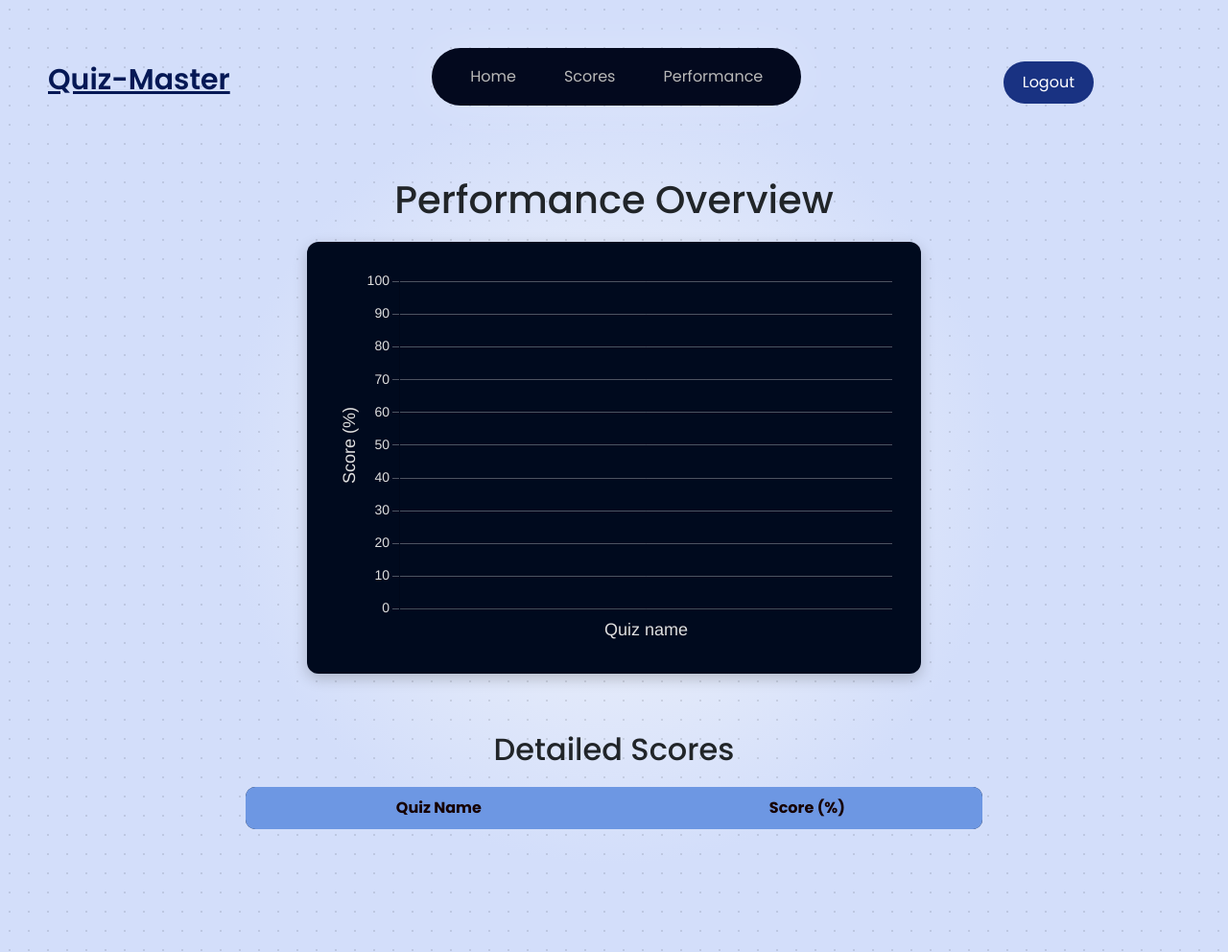
After one commit to rishabhcdb/quiz-app, a Flask app: page /student/scores in a window 1280 px wide. The commit adds this page. Shown: the whole page at 96% size. Run offline with Flask 3, Linux system fonts and the light colour scheme; a user stored in the database is signed in; lists and menus that the app fills with data are empty.

Commit message:
Implemented Charts for student and admin

```diff
--- a/app.py
+++ b/app.py
@@ -55,8 +55,8 @@ def admin_dashboard():
 
 
 
-@app.route('/student/performance')
-def student_performance():
+@app.route('/student/scores')
+def student_scores():
     user_id = session.get('user_id')  # Get logged-in student's ID
 
     if not user_id:
@@ -69,7 +69,52 @@ def student_performance():
     quiz_names = [Quiz.query.get(score.qz_id).remarks if Quiz.query.get(score.qz_id) else "Unknown Quiz" for score in scores]
     quiz_scores = [score.score for score in scores]  # Extract score percentages
 
-    return render_template('performance_sd.html', quiz_names=quiz_names, quiz_scores=quiz_scores)
+    # Combine quiz names and scores into tuples
+    quiz_scores_data = list(zip(quiz_names, quiz_scores))
+
+    return render_template('scores_sd.html', quiz_names=quiz_names, quiz_scores=quiz_scores, quiz_scores_data=quiz_scores_data)
+
+
+
+@app.route('/student/performance')
+def student_performance():
+    user_id = session.get('user_id')  # Get logged-in student's ID
+
+    if not user_id:
+        return redirect(url_for('login'))  # Redirect to login if user not found
+
+    # Fetch subjects and count quizzes attempted per subject
+    subject_attempts = (
+        db.session.query(Subjects.name, db.func.count(Score.qz_id))
+        .join(Quiz, Quiz.id == Score.qz_id)
+        .join(Subjects, Subjects.id == Quiz.subject_id)
+        .filter(Score.userId == user_id)
+        .group_by(Subjects.name)
+        .all()
+    )
+
+    # Fetch total quizzes per subject (not just attempted)
+    total_quizzes = (
+        db.session.query(Subjects.name, db.func.count(Quiz.id))
+        .join(Subjects, Subjects.id == Quiz.subject_id)
+        .group_by(Subjects.name)
+        .all()
+    )
+
+    # Convert query results to dictionaries for easier lookup
+    subject_attempt_dict = dict(subject_attempts)
+    total_quiz_dict = dict(total_quizzes)
+
+    subjects = list(total_quiz_dict.keys())  # Get all subjects
+    attempts = [subject_attempt_dict.get(subj, 0) for subj in subjects]  # Attempted quizzes (default 0 if not attempted)
+    total = [total_quiz_dict[subj] for subj in subjects]  # Total quizzes
+
+    return render_template('performance_sd.html', subjects=subjects, attempts=attempts, total=total)
+
+
+
+
+
 
 
 @app.route('/summary')
--- a/controllers/quiz_controller.py
+++ /dev/null
@@ -1,2 +0,0 @@
-from flask import Flask, render_template, request, jsonify, redirect, url_for, flash
-from models.models import db, Users
--- a/templates/add_quiz.html
+++ b/templates/add_quiz.html
@@ -30,7 +30,7 @@
             </div>
 
             <div>
-                <label for="time_duration">Duration:</label>
+                <label for="time_duration">Duration: <span style="font-weight: 500;font-size: 13px;">(minutes)</span></label>
                 <input id="time_duration" name="time_duration" placeholder="Enter quiz duration" value = {{quiz.time_duration}} required>
             </div>
 
@@ -63,7 +63,7 @@
             </div>
 
             <div>
-                <label for="time_duration">Duration:</label>
+                <label for="time_duration">Duration: <span style="font-weight: 500;font-size: 13px;">(minutes)</span></label>
                 <input id="time_duration" name="time_duration" placeholder="Enter quiz duration" required>
             </div>
 
--- a/templates/admin_dashboard.html
+++ b/templates/admin_dashboard.html
@@ -34,7 +34,7 @@
 
         {% for item in arr_items %}
         <div class="card"
-            style="width: 40%;min-height: 280px; background-color: #7f9ced94; padding: 25px 35px; border-radius: 25px; border: 0; box-shadow: 0px 2px 10px rgba(0, 0, 0, 0.0); text-align: center; margin-top: 0px; display: flex; flex-direction: column; justify-content: space-between;">
+            style="min-width: 30%;min-height: 280px; background-color: #7f9ced94; padding: 25px 35px; border-radius: 25px; border: 0; box-shadow: 0px 2px 10px rgba(0, 0, 0, 0.0); text-align: center; margin-top: 0px; display: flex; flex-direction: column; justify-content: space-between;">
             <div>
                 <div style="display: flex; align-items: center; justify-content: space-between;">
                     <a href="{{ url_for('chapters_list', subject_id=item.subject.id) }}"
@@ -53,9 +53,7 @@
                     <div
                         style="display: flex; justify-content: space-between; margin-top: 20px; align-items: center; font-size: 16px;font-weight: 500; color: #303030;">
                         <span style="flex: 1; text-align: left;">Chapter name </span>
-                        <span style="flex: 0; text-align: center; margin-left: -15px; margin-right: 25px;">|</span>
-                        <span style="flex: 1; text-align: center;margin-right: 35px;">No. of quizzes</span>
-                        <span style="flex: 0; text-align: center; margin-right: -80px">|</span>
+
                         <span style="flex: 1; text-align: right; padding-right: 30px">Action</span>
                     </div>
                 </a>
--- a/templates/chapters_list.html
+++ b/templates/chapters_list.html
@@ -66,7 +66,7 @@
                                 <h5 style="font-weight: 550;">{{ quiz.remarks }}</h5>
                                 <p>Date: {{ quiz.date_of_quiz }}</p>
                                 <p>Duration: {{ quiz.time_duration }} mins</p>
-                                <p>No. of Qs: {{ quiz.num_questions }}</p>
+
                             </a>
                             <a
                                 href="{{ url_for('redirect_edit_quiz', subject_id=subject.id, chapter_id=item.chapter.id, quiz_id=quiz.id) }}">
--- a/templates/navbar_sd.html
+++ b/templates/navbar_sd.html
@@ -90,8 +90,8 @@
     <nav class="navbar" style="background-color: #03091e; padding: 10px 20px; border-radius: 35px; display: flex; align-items: center;">
       <div class="nav-links" style="display: flex; gap: 10px;">
         <a href="{{ url_for('student_dashboard.student_dashboard') }}" class="nav-item" style="text-decoration: none;">Home</a>
-        <a href="{{ url_for('student_performance') }}" class="nav-item" style="text-decoration: none;">Scores</a>
-        <a href="/chapters" class="nav-item" style="text-decoration: none;">About</a>
+        <a href="{{ url_for('student_scores') }}" class="nav-item" style="text-decoration: none;">Scores</a>
+        <a href="{{ url_for('student_performance') }}" class="nav-item" style="text-decoration: none;">Performance</a>
       </div>
     </nav>
     <a href="{{ url_for('logout') }}" style="text-decoration: none;">
--- a/templates/register.html
+++ b/templates/register.html
@@ -42,9 +42,8 @@
 <body class='page_look font_family_poppins'>
     {% include 'navbar_login.html' %}
 
-    <h1 style="color: rgb(2, 34, 61); font-weight: 600; font-size: 45px; margin-left: 14%;">Supercharge your</h1>
-    <h1 style="color: rgb(2, 34, 61); font-weight: 600; font-size: 75px; margin-top: -32px; margin-left: 15%;">Exam-Prep
-    </h1>
+    <h1 style="color: rgb(2, 34, 61); font-weight: 600;font-size:45px;margin-left:14%;margin-top: -60px;">Supercharge your</h1>
+    <h1 style="color: rgb(2, 34, 61); font-weight: 600;font-size: 75px; margin-top: -32px;margin-left: 15%;">Exam-Prep</h1>
 
     <div class="container">
         <img src="{{ url_for('static', filename='images/Student_2.png') }}" alt="Student studying" class="form-image">
--- /dev/null
+++ b/templates/scores_sd.html
@@ -0,0 +1,180 @@
+<!DOCTYPE html>
+<html lang="en">
+
+<head>
+    <meta charset="UTF-8">
+    <meta name="viewport" content="width=device-width, initial-scale=1.0">
+    <title>Performance Dashboard</title>
+    <link rel="stylesheet" href="{{ url_for('static', filename='styles.css') }}">
+    <link rel="preconnect" href="https://fonts.googleapis.com">
+    <link rel="preconnect" href="https://fonts.gstatic.com" crossorigin>
+    <link
+        href="https://fonts.googleapis.com/css2?family=Lato:ital,wght@0,100;0,300;0,400;0,700;0,900;1,100;1,300;1,400;1,700;1,900&family=Montserrat:ital,wght@0,100..900;1,100..900&family=Poppins:ital,wght@0,100;0,200;0,300;0,400;0,500;0,600;0,700;0,800;0,900&display=swap"
+        rel="stylesheet">
+    <script src="https://cdn.jsdelivr.net/npm/chart.js"></script>
+    <style>
+        h1 {
+            color: #dfdfdf;
+            margin-bottom: 20px;
+        }
+
+        .chart-container {
+            margin: auto;
+            width: 50%;
+            max-width: 900px;
+            height: 450px;
+            /* Increased height */
+            background: rgb(0, 10, 30);
+            padding: 30px;
+            border-radius: 12px;
+            box-shadow: 0px 5px 15px rgba(0, 0, 0, 0.2);
+            display: flex;
+            justify-content: center;
+            align-items: center;
+        }
+
+        canvas {
+            height: 100% !important;
+            /* Ensures it takes full height */
+        }
+        .table-container {
+            display: flex;
+            justify-content: center;
+            margin-top: 20px;
+            width: 100%;
+            margin-bottom: 10%;
+        }
+        table {
+            border-collapse: collapse;
+            width: 60%;
+            text-align: center;
+            background: rgb(0, 10, 27);
+            color: white;
+            border-radius: 10px;
+            overflow: hidden;
+        }
+        thead {
+            background: rgb(109, 151, 227);
+            color: rgb(22, 0, 0);
+        }
+        th, td {
+            padding: 10px;
+            border: 1px solid #ccc;
+        }
+    </style>
+</head>
+
+<body class='page_look font_family_poppins'>
+    {%include 'navbar_sd.html'%}
+    <h1 style="margin: auto;justify-content: center;display: flex;margin-top: 5%; margin-bottom: 20px;">Performance
+        Overview</h1>
+
+    <div class="chart-container">
+        <canvas id="performanceChart"></canvas>
+    </div>
+
+    <script>
+        // Data from Flask
+        let quizNames = JSON.parse('{{ quiz_names | tojson | safe }}');
+        let scores = JSON.parse('{{ quiz_scores | tojson | safe }}');
+
+        // Bar chart configuration
+        const ctx = document.getElementById('performanceChart').getContext('2d');
+        const performanceChart = new Chart(ctx, {
+            type: 'bar',
+            data: {
+                labels: quizNames,
+                datasets: [{
+                    label: 'Score (%)',
+                    data: scores,
+                    backgroundColor: [
+                        '#FF6384', '#36A2EB', '#FFCE56', '#4BC0C0', '#9966FF', '#FF9F40'
+                    ],
+                    borderRadius: 6,
+                    barThickness: 50,
+                }]
+            },
+            options: {
+                responsive: true,
+                maintainAspectRatio: false,
+                scales: {
+                    y: {
+                        beginAtZero: true,
+                        max: 100,
+                        grid: {
+                            color: 'rgba(256, 256, 256, 0.3)'
+                        },
+                        ticks: {
+                            stepSize: 10,
+                            font: { size: 14 },
+                            color: '#dfdfdf'
+                        },
+                        title: {
+                            display: true,
+                            text: 'Score (%)',
+                            font: { size: 18 },
+                            color: '#dfdfdf'
+                        }
+                    },
+                    x: {
+                        ticks: {
+                            font: { size: 16 },
+                            color: '#dfdfdf'
+                        },
+                        grid: {
+                            display: true,
+                            color: 'rgba(256, 256, 256, 0.3)'
+                        },
+                        title: {
+                            display: true,
+                            text: 'Quiz name',
+                            font: { size: 18 },
+                            color: '#dfdfdf'
+
+                        }
+                    }
+                },
+                plugins: {
+                    legend: {
+                        display: false
+                    },
+                    tooltip: {
+                        backgroundColor: 'rgba(0, 0, 0, 0.8)',
+                        titleFont: { size: 16 },
+                        bodyFont: { size: 14 },
+                        padding: 12
+                    }
+                },
+                animation: {
+                    duration: 1500,
+                    easing: 'easeOutBounce'
+                }
+            }
+        });
+    </script>
+
+    <h2 style="display: flex;margin: auto;justify-content: center;margin-top: 60px;">Detailed Scores</h2>
+    <div class="table-container">
+        <table>
+            <thead>
+                <tr>
+                    <th>Quiz Name</th>
+                    <th>Score (%)</th>
+                </tr>
+            </thead>
+            <tbody>
+                {% for quiz, score in quiz_scores_data %}
+                <tr>
+                    <td>{{ quiz }}</td>
+                    <td>{{ score }}</td>
+                </tr>
+                {% endfor %}
+            </tbody>
+        </table>
+    </div>
+
+
+
+</body>
+
+</html>
```
Also changed, not shown: static/styles.css (+28 -41 lines), templates/login.html (+4 -9 lines), templates/performance_sd.html (+54 -63 lines), templates/summary.html (+53 -14 lines), instance/quiz_master.db.
